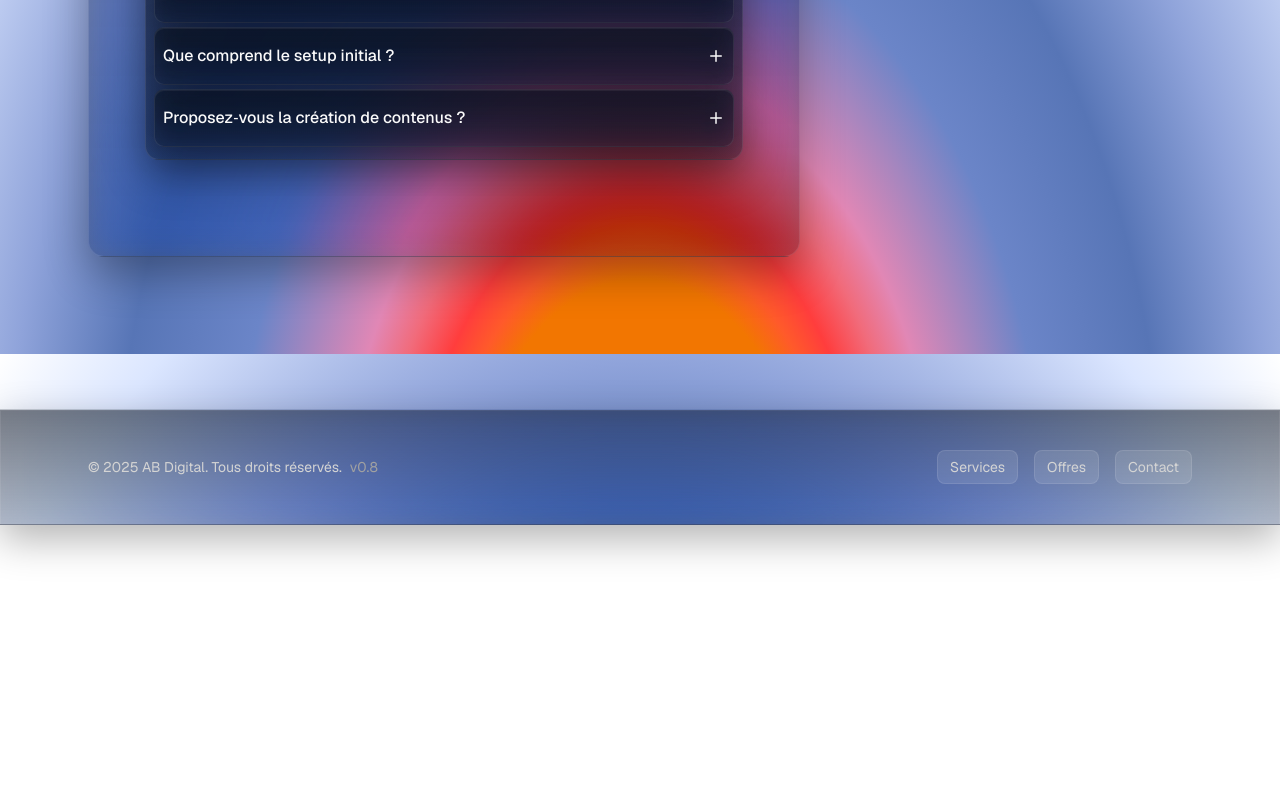
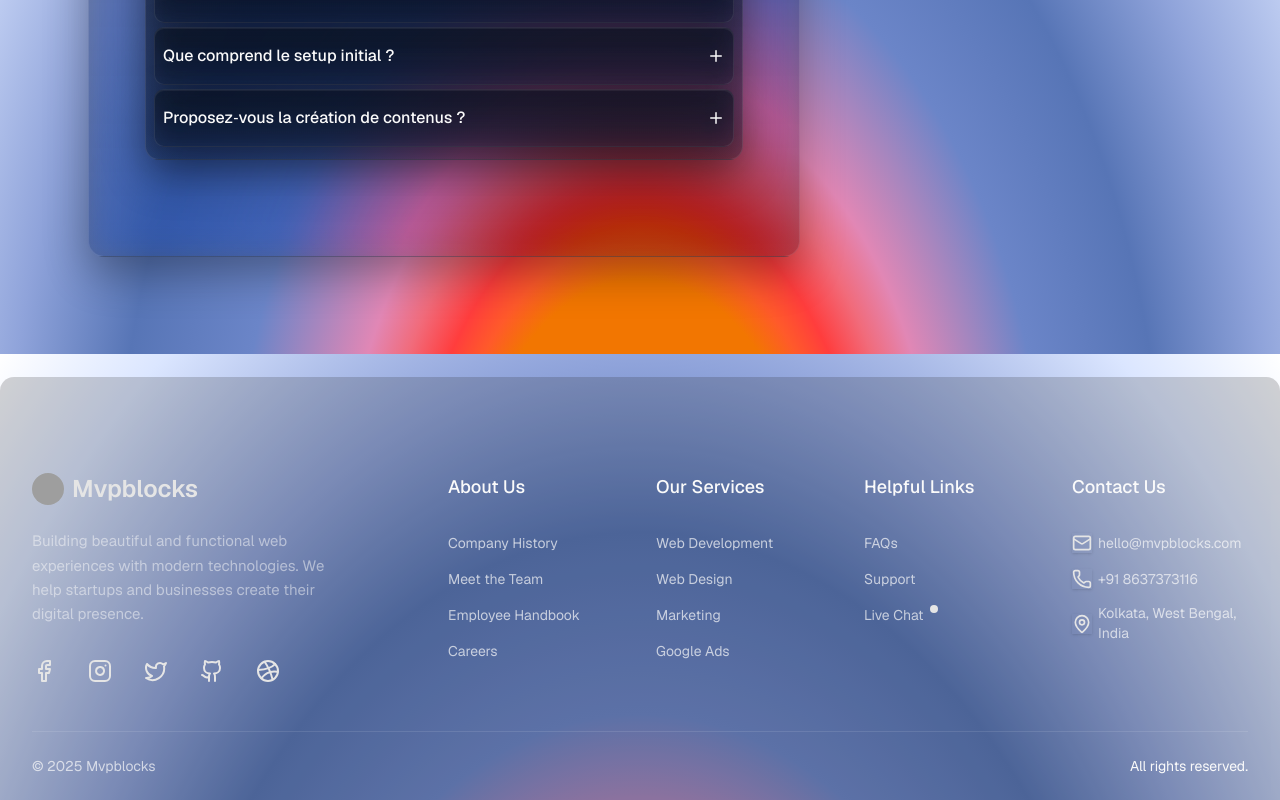
Before and after one commit to guerindylan555-boop/ABDMAIN, a Next.js app: page /solutions/dfy in a window 1280 px wide. Shown: the part 2046-2846 px from the top of the page. Before the commit the page ends 2571 px from the top, so only its background shows below. Built offline with nearby package versions, Linux system fonts and the light colour scheme; no server answers; grey boxes are pictures that could not be loaded.

Commit message:
Update change.md

```diff
--- a/app/components/Footer.tsx
+++ b/app/components/Footer.tsx
@@ -1,18 +1,217 @@
+import {
+  Dribbble,
+  Facebook,
+  Github,
+  Instagram,
+  Mail,
+  MapPin,
+  Phone,
+  Twitter,
+} from 'lucide-react';
+import Link from 'next/link';
+
+const data = {
+  facebookLink: 'https://facebook.com/mvpblocks',
+  instaLink: 'https://instagram.com/mvpblocks',
+  twitterLink: 'https://twitter.com/mvpblocks',
+  githubLink: 'https://github.com/mvpblocks',
+  dribbbleLink: 'https://dribbble.com/mvpblocks',
+  services: {
+    webdev: '/web-development',
+    webdesign: '/web-design',
+    marketing: '/marketing',
+    googleads: '/google-ads',
+  },
+  about: {
+    history: '/company-history',
+    team: '/meet-the-team',
+    handbook: '/employee-handbook',
+    careers: '/careers',
+  },
+  help: {
+    faqs: '/faqs',
+    support: '/support',
+    livechat: '/live-chat',
+  },
+  contact: {
+    email: 'hello@mvpblocks.com',
+    phone: '+91 8637373116',
+    address: 'Kolkata, West Bengal, India',
+  },
+  company: {
+    name: 'Mvpblocks',
+    description:
+      'Building beautiful and functional web experiences with modern technologies. We help startups and businesses create their digital presence.',
+    logo: 'https://res.cloudinary.com/dtyc0ob4r/image/upload/v1754994617/logo_bkqfei.webp',
+  },
+};
+
+const socialLinks = [
+  { icon: Facebook, label: 'Facebook', href: data.facebookLink },
+  { icon: Instagram, label: 'Instagram', href: data.instaLink },
+  { icon: Twitter, label: 'Twitter', href: data.twitterLink },
+  { icon: Github, label: 'GitHub', href: data.githubLink },
+  { icon: Dribbble, label: 'Dribbble', href: data.dribbbleLink },
+];
+
+const aboutLinks = [
+  { text: 'Company History', href: data.about.history },
+  { text: 'Meet the Team', href: data.about.team },
+  { text: 'Employee Handbook', href: data.about.handbook },
+  { text: 'Careers', href: data.about.careers },
+];
+
+const serviceLinks = [
+  { text: 'Web Development', href: data.services.webdev },
+  { text: 'Web Design', href: data.services.webdesign },
+  { text: 'Marketing', href: data.services.marketing },
+  { text: 'Google Ads', href: data.services.googleads },
+];
+
+const helpfulLinks = [
+  { text: 'FAQs', href: data.help.faqs },
+  { text: 'Support', href: data.help.support },
+  { text: 'Live Chat', href: data.help.livechat, hasIndicator: true },
+];
+
+const contactInfo = [
+  { icon: Mail, text: data.contact.email },
+  { icon: Phone, text: data.contact.phone },
+  { icon: MapPin, text: data.contact.address, isAddress: true },
+];
+
 export default function Footer() {
   return (
-    <footer className="mt-24">
-      <div className="px-0">
-        <div className="glass rounded-none border-t border-white/10">
-          <div className="mx-auto max-w-6xl px-4 sm:px-6 py-10 text-sm text-neutral-300 flex flex-col sm:flex-row items-center justify-between gap-6">
-            <p>
-              © {new Date().getFullYear()} AB Digital. Tous droits réservés.
-              <span className="ml-2 text-neutral-400">v0.8</span>
+    <footer className="bg-secondary dark:bg-secondary/20 mt-16 w-full place-self-end rounded-t-xl">
+      <div className="mx-auto max-w-screen-xl px-4 pt-16 pb-6 sm:px-6 lg:px-8 lg:pt-24">
+        <div className="grid grid-cols-1 gap-8 lg:grid-cols-3">
+          <div>
+            <div className="text-primary flex justify-center gap-2 sm:justify-start">
+              <img
+                src={data.company.logo || '/placeholder.svg'}
+                alt="logo"
+                className="h-8 w-8 rounded-full"
+              />
+              <span className="text-2xl font-semibold">
+                {data.company.name}
+              </span>
+            </div>
+
+            <p className="text-foreground/50 mt-6 max-w-md text-center leading-relaxed sm:max-w-xs sm:text-left">
+              {data.company.description}
             </p>
-            <nav className="flex items-center gap-4">
-              <a className="rounded-md px-3 py-1.5 border border-white/10 bg-white/10 hover:bg-white/20" href="#services">Services</a>
-              <a className="rounded-md px-3 py-1.5 border border-white/10 bg-white/10 hover:bg-white/20" href="#offres">Offres</a>
-              <a className="rounded-md px-3 py-1.5 border border-white/10 bg-white/10 hover:bg-white/20" href="/contact#contact">Contact</a>
-            </nav>
+
+            <ul className="mt-8 flex justify-center gap-6 sm:justify-start md:gap-8">
+              {socialLinks.map(({ icon: Icon, label, href }) => (
+                <li key={label}>
+                  <Link
+                    href={href}
+                    className="text-primary hover:text-primary/80 transition"
+                  >
+                    <span className="sr-only">{label}</span>
+                    <Icon className="size-6" />
+                  </Link>
+                </li>
+              ))}
+            </ul>
+          </div>
+
+          <div className="grid grid-cols-1 gap-8 sm:grid-cols-2 md:grid-cols-4 lg:col-span-2">
+            <div className="text-center sm:text-left">
+              <p className="text-lg font-medium">About Us</p>
+              <ul className="mt-8 space-y-4 text-sm">
+                {aboutLinks.map(({ text, href }) => (
+                  <li key={text}>
+                    <a
+                      className="text-secondary-foreground/70 transition"
+                      href={href}
+                    >
+                      {text}
+                    </a>
+                  </li>
+                ))}
+              </ul>
+            </div>
+
+            <div className="text-center sm:text-left">
+              <p className="text-lg font-medium">Our Services</p>
+              <ul className="mt-8 space-y-4 text-sm">
+                {serviceLinks.map(({ text, href }) => (
+                  <li key={text}>
+                    <a
+                      className="text-secondary-foreground/70 transition"
+                      href={href}
+                    >
+                      {text}
+                    </a>
+                  </li>
+                ))}
+              </ul>
+            </div>
+
+            <div className="text-center sm:text-left">
+              <p className="text-lg font-medium">Helpful Links</p>
+              <ul className="mt-8 space-y-4 text-sm">
+                {helpfulLinks.map(({ text, href, hasIndicator }) => (
+                  <li key={text}>
+                    <a
+                      href={href}
+                      className={`${
+                        hasIndicator
+                          ? 'group flex justify-center gap-1.5 sm:justify-start'
+                          : 'text-secondary-foreground/70 transition'
+                      }`}
+                    >
+                      <span className="text-secondary-foreground/70 transition">
+                        {text}
+                      </span>
+                      {hasIndicator && (
+                        <span className="relative flex size-2">
+                          <span className="bg-primary absolute inline-flex h-full w-full animate-ping rounded-full opacity-75" />
+                          <span className="bg-primary relative inline-flex size-2 rounded-full" />
+                        </span>
+                      )}
+                    </a>
+                  </li>
+                ))}
+              </ul>
+            </div>
+
+            <div className="text-center sm:text-left">
+              <p className="text-lg font-medium">Contact Us</p>
+              <ul className="mt-8 space-y-4 text-sm">
+                {contactInfo.map(({ icon: Icon, text, isAddress }) => (
+                  <li key={text}>
+                    <a
+                      className="flex items-center justify-center gap-1.5 sm:justify-start"
+                      href="#"
+                    >
+                      <Icon className="text-primary size-5 shrink-0 shadow-sm" />
+                      {isAddress ? (
+                        <address className="text-secondary-foreground/70 -mt-0.5 flex-1 not-italic transition">
+                          {text}
+                        </address>
+                      ) : (
+                        <span className="text-secondary-foreground/70 flex-1 transition">
+                          {text}
+                        </span>
+                      )}
+                    </a>
+                  </li>
+                ))}
+              </ul>
+            </div>
+          </div>
+        </div>
+
+        <div className="mt-12 border-t pt-6">
+          <div className="text-center sm:flex sm:justify-between sm:text-left">
+            <p className="text-sm">
+              <span className="block sm:inline">All rights reserved.</span>
+            </p>
+            <p className="text-secondary-foreground/70 mt-4 text-sm transition sm:order-first sm:mt-0">
+              &copy; {new Date().getFullYear()} {data.company.name}
+            </p>
           </div>
         </div>
       </div>
--- a/components/mvpblocks/simple-pricing.tsx
+++ b/components/mvpblocks/simple-pricing.tsx
@@ -94,9 +94,9 @@ export default function SimplePricing() {
         <div className="flex flex-col items-center space-y-2">
           <Badge
             variant="outline"
-            className="border-[--brand]/20 bg-brand-10 text-brand mb-4 rounded-full px-4 py-1 text-sm font-medium"
+            className="border-primary/20 bg-primary/5 mb-4 rounded-full px-4 py-1 text-sm font-medium"
           >
-            <Sparkles className="text-brand mr-1 h-3.5 w-3.5 animate-pulse" />
+            <Sparkles className="text-primary mr-1 h-3.5 w-3.5 animate-pulse" />
             Offres & Tarifs
           </Badge>
           <motion.h1
@@ -141,7 +141,7 @@ export default function SimplePricing() {
                   Annuel
                   <Badge
                     variant="secondary"
-                    className="bg-brand-10 text-brand hover:bg-brand-10 ml-2"
+                    className="bg-primary/10 text-primary hover:bg-primary/15 ml-2"
                   >
                     –20%
                   </Badge>
@@ -186,7 +186,7 @@ export default function SimplePricing() {
                       className={cn(
                         'flex h-8 w-8 items-center justify-center rounded-full',
                         plan.popular
-                          ? 'bg-brand-10 text-brand'
+                          ? 'bg-primary/10 text-primary'
                           : 'bg-secondary text-foreground',
                       )}
                     >
@@ -195,7 +195,7 @@ export default function SimplePricing() {
                     <CardTitle
                       className={cn(
                         'text-xl font-bold',
-                        plan.popular && 'text-brand',
+                        plan.popular && 'text-primary',
                       )}
                     >
                       {plan.name}
@@ -230,7 +230,7 @@ export default function SimplePricing() {
                           );
                         }
                         return (
-                          <span className={cn('text-2xl font-bold', plan.popular ? 'text-brand' : 'text-foreground')}>
+                          <span className={cn('text-2xl font-bold', plan.popular ? 'text-primary' : 'text-foreground')}>
                             {priceAny as string}
                           </span>
                         );
@@ -250,7 +250,7 @@ export default function SimplePricing() {
                       <div
                         className={cn(
                           'flex h-5 w-5 items-center justify-center rounded-full',
-                          plan.popular ? 'bg-brand-10 text-brand' : 'bg-secondary text-secondary-foreground',
+                          plan.popular ? 'bg-primary/10 text-primary' : 'bg-secondary text-secondary-foreground',
                         )}
                       >
                         <Check className="h-3.5 w-3.5" />
@@ -271,8 +271,8 @@ export default function SimplePricing() {
                     className={cn(
                       'w-full font-medium transition-all duration-300',
                       plan.popular
-                        ? 'bg-brand hover:bg-brand/90 text-white hover:shadow-md'
-                        : 'hover:border-[--brand]/30 hover:bg-brand-10 hover:text-brand',
+                        ? 'bg-primary hover:bg-primary/90 text-white hover:shadow-md'
+                        : 'hover:border-primary/30 hover:bg-primary/5 hover:text-primary',
                     )}
                   >
                     {plan.cta}
```
